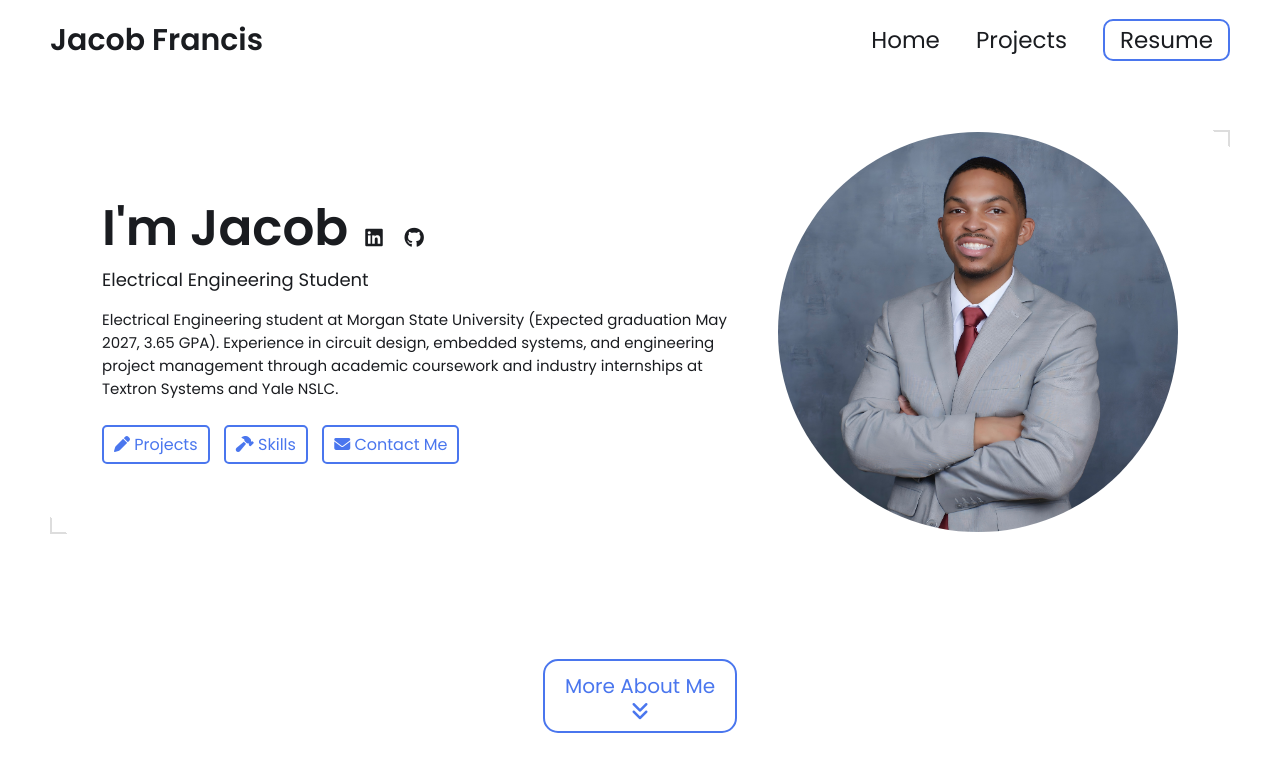
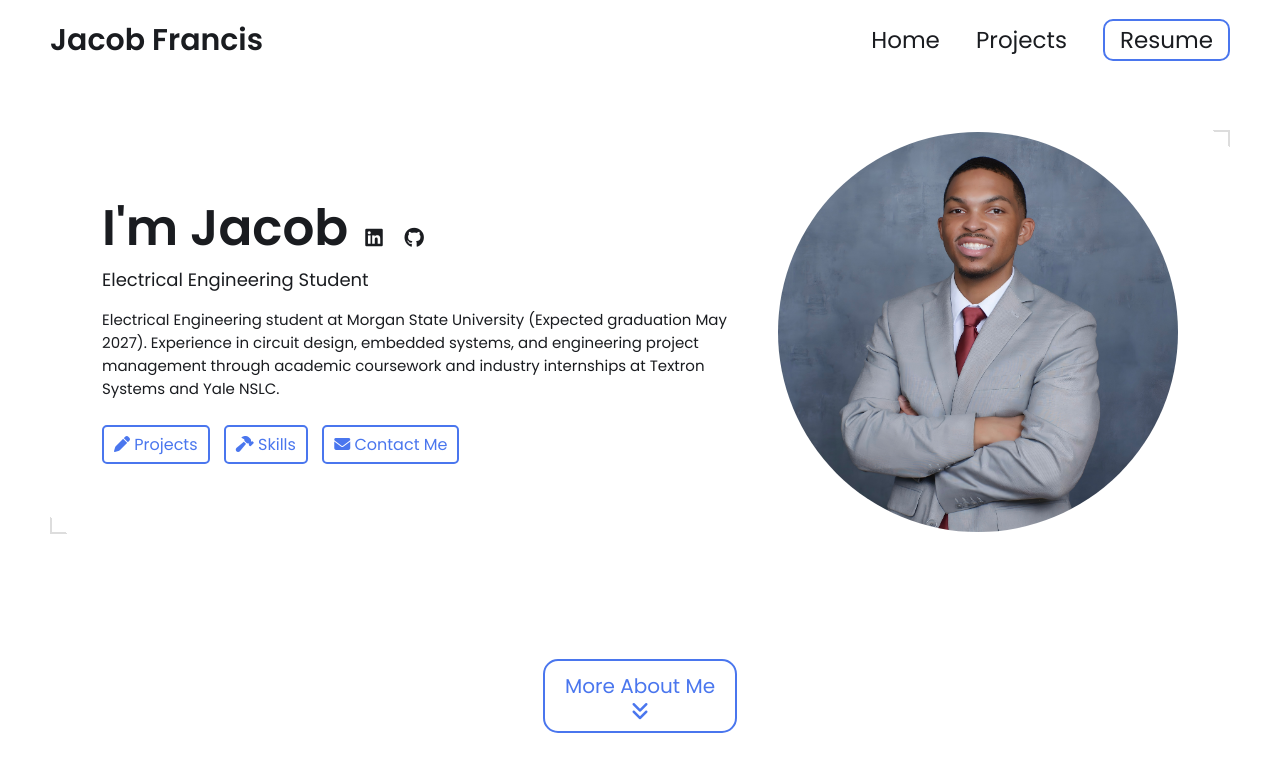
Before and after one commit to jdfrancis28-ee/jdfrancis28-ee.github.io, a Jekyll site: the page built from index.html, in a window 1280 px wide and 900 px high. Shown: the top 772 px of the window. Built offline with Jekyll 4.4.1, drawn with Linux system fonts in a browser that asks for light colours.

Commit message:
Update _config.yml

```diff
--- a/_config.yml
+++ b/_config.yml
@@ -15,7 +15,7 @@ title: Jacob Francis's Portfolio # This is what shows up in the tab of the brows
 name: Jacob Francis
 headline: Electrical Engineering Student
 description: >- # dont remove this line. this will ignore all new lines until the next section
-  Electrical Engineering student at Morgan State University (Expected graduation May 2027, 3.65 GPA).
+  Electrical Engineering student at Morgan State University (Expected graduation May 2027).
   Experience in circuit design, embedded systems, and engineering project management through
   academic coursework and industry internships at Textron Systems and Yale NSLC.
 
```
